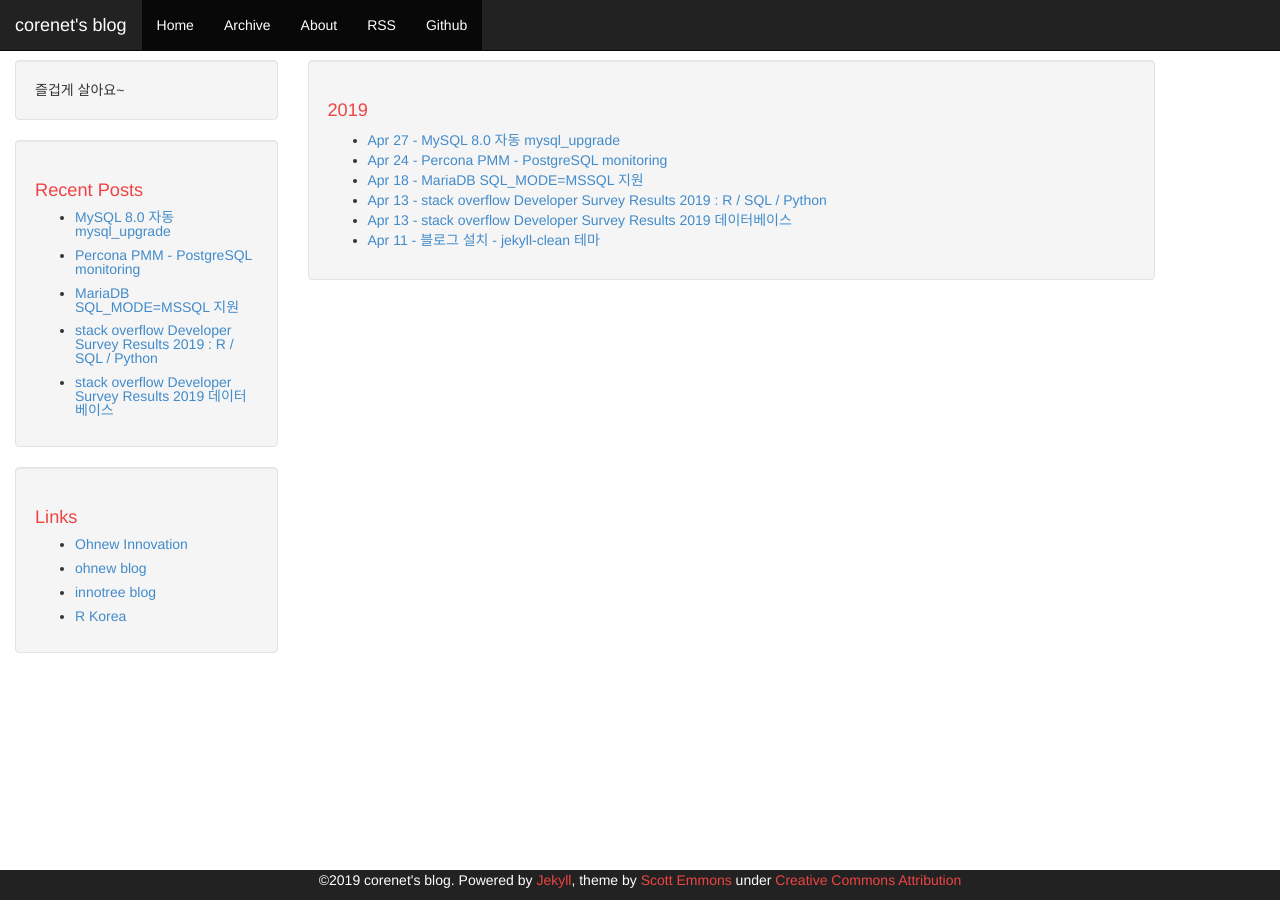
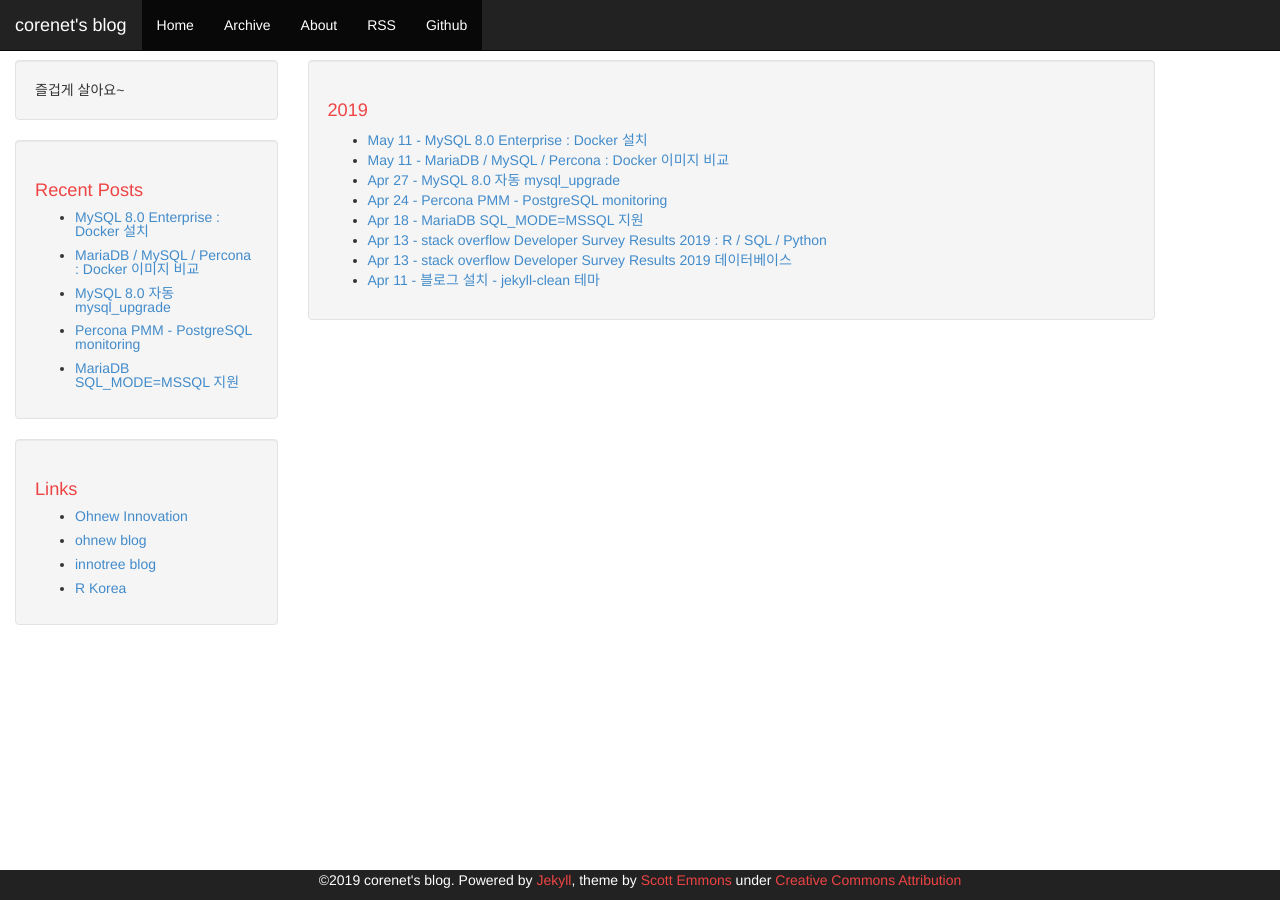
Before and after one commit to artflower/blog, a Jekyll site: the page built from archive.html, in a window 1280 px wide. Built offline with Jekyll 4.4.1, drawn with Linux system fonts in a browser that asks for light colours; comment, search, counter and statistics services are not loaded; part of the change alters nothing that is shown.

Commit message:
post : docker - MySQL Enterprise, MariaDB vs Mysql vs Percona docker image size

```diff
--- a/_config.yml
+++ b/_config.yml
@@ -31,7 +31,7 @@ isso: ''
 disqus: 'artflower-github'
 
 permalink: /:year/:month/:title
-paginate: 3
+paginate: 10
 
 highlighter: rouge
 markdown: kramdown
--- /dev/null
+++ b/_posts/2019-05-11-docker-MariaDB-MySQL-Percona.md
@@ -0,0 +1,49 @@
+---
+layout: post
+title: "MariaDB / MySQL / Percona : Docker 이미지 비교"
+date: 2019-05-11 16:30:06 +0900
+comments: true
+---
+# MariaDB / MySQL 8.0 / Percona : Docker 이미지 비교
+
+severalnines에서 MariaDB / MySQL / Percona 서버들에 대한 Docker 이미지를 비교 한게 있어서 살펴 봤습니다.
+https://severalnines.com/blog/popular-docker-images-mysql-and-mariadb-server
+
+해당 글을 보다가 좀 더 궁금한 사항들이 있어서 버전별로 좀 더 확인을 해 봤습니다.
+
+repository | version(tag) | size | OS
+--|--|--|--
+mariadb | 10.4 | 392MB | Ubuntu 18.04
+mariadb | 10.3 (latest) | 381MB | Ubuntu 18.04
+mariadb | 10.2 | 378MB | Ubuntu 18.04
+mariadb | 10.1 | 391MB | Ubuntu 18.04
+mariadb | 10.0 | 352MB | Ubuntu 16.04
+mariadb | 5.5 | 352B | Ubuntu 14.04
+mariadb/columnstore | 1.2 | 1.15GB | CentOS 7
+percona | 8.0 | 727MB | CentOS 7
+percona | 5.7 (latest) | 583MB | CentOS 7
+percona | 5.6 | 421MB | CentOS 7
+percona | 5.5 | 294MB | Debian 9
+mysql | 8.0 (latest) | 443MB | Debian 9
+mysql | 5.7 | 373MB | Debian 9
+mysql | 5.6 | 256MB | Debian 9
+mysql | 5.5 | 205MB | Debian 9
+mysql/mysql-server | 8.0 | 289MB | Oracle Linux 7
+bitnami/mariadb | 10.1 (latest) | 261MB | Debian 9
+bitnami/mysql | 5.7 (latest) | 287MB | Debian 9
+centos/mariadb-102-centos7 | 10.2 | 456MB | CentOS 7
+centos/mariadb-101-centos7 | 10.1 | 476MB | CentOS 7
+centos/mariadb-100-centos7 | 10.0 | 439MB | CentOS 7
+centos/mysql-80-centos7 | 8.0 | 569MB | CentOS 7
+centos/mysql-57-centos7 | 5.7 | 452MB | CentOS 7
+centos/mysql-56-centos7 | 5.6 | 407MB | CentOS 7
+yobasystems/alpine-mariadb | 10.2 | 228MB | alpine 3.8
+ipburger/mysql-alpine.docker | 10.2 | 154MB | alpine 3.8
+wangxian/alpine-mysql | 10.1 | 176MB |  alpine 3.4
+
+MariaDB 이미지들은 5.5부터 버전이 올라가면서 이미지 크기도 조금씩 커졌습니다.
+MySQL은 5.7버전까지는 MariaDB하고 이미지 크기가 비슷하다가 8.0 버전에서 MariaDB보다 커졌습니다.
+Percona 서버들이 이미지 크기가 제일 크긴 합니다.
+MariaDB ColumnStore 엔진은 1GB가 넘습니다.
+CentOS에서의 MariaDB / MySQL 이미지들이 더 크긴 하고요.
+alpine 리눅스를 사용하면 이미지 크기를 100~200MB 정도 줄일 수 있습니다.
--- /dev/null
+++ b/_posts/2019-05-11-docker-MySQL-Enterprise.md
@@ -0,0 +1,23 @@
+---
+layout: post
+title: "MySQL 8.0 Enterprise : Docker 설치"
+date: 2019-05-11 16:30:06 +0900
+comments: true
+---
+# MySQL 8.0 Enterprise : Docker 설치
+
+Docker에서 오픈소스 MySQL community를 설치하는건 일반적으로 아래와 같이 docker pull 등의 명령으로 docker image를 다운로드 받아서 사용을 할 수 있습니다.
+
+~~~
+# docker run -p 3307:3306 -d --name mysql -e MYSQL_ROOT_PASSWORD=password mysql/mysql-server
+~~~
+
+상용라이선스인 MySQL Enterprise는 어떻게 사용할 수 있는지에 대해서 아래 웺사이트에서 알 수 있습니다.
+https://scriptingmysql.wordpress.com/2019/05/10/mysql-server-deployment-with-docker-basic-installation-instructions-for-both-the-community-and-enterprise-versions/
+
+MySQL Enterprise 구매를 하면 주는 Oracle Support portal 계정으로 로그인해서 docker image를 검색하고 다운로드 받을 수 있습니다.
+다운로드 받은 docker image를 아래와 같이 docker에 올려주면 됩니다.
+
+~~~
+# docker load -i mysql-enterprise-server-8.0.16.tar
+~~~
```
